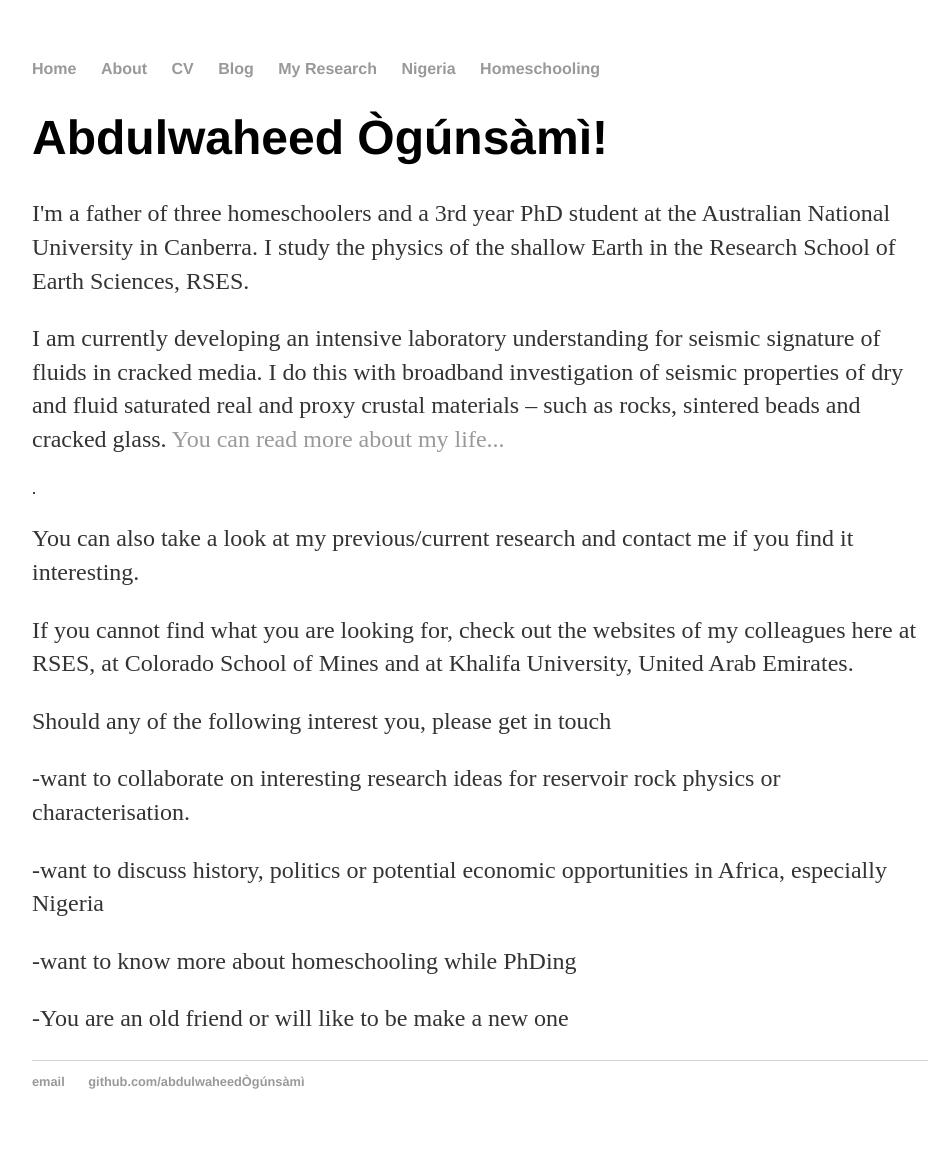
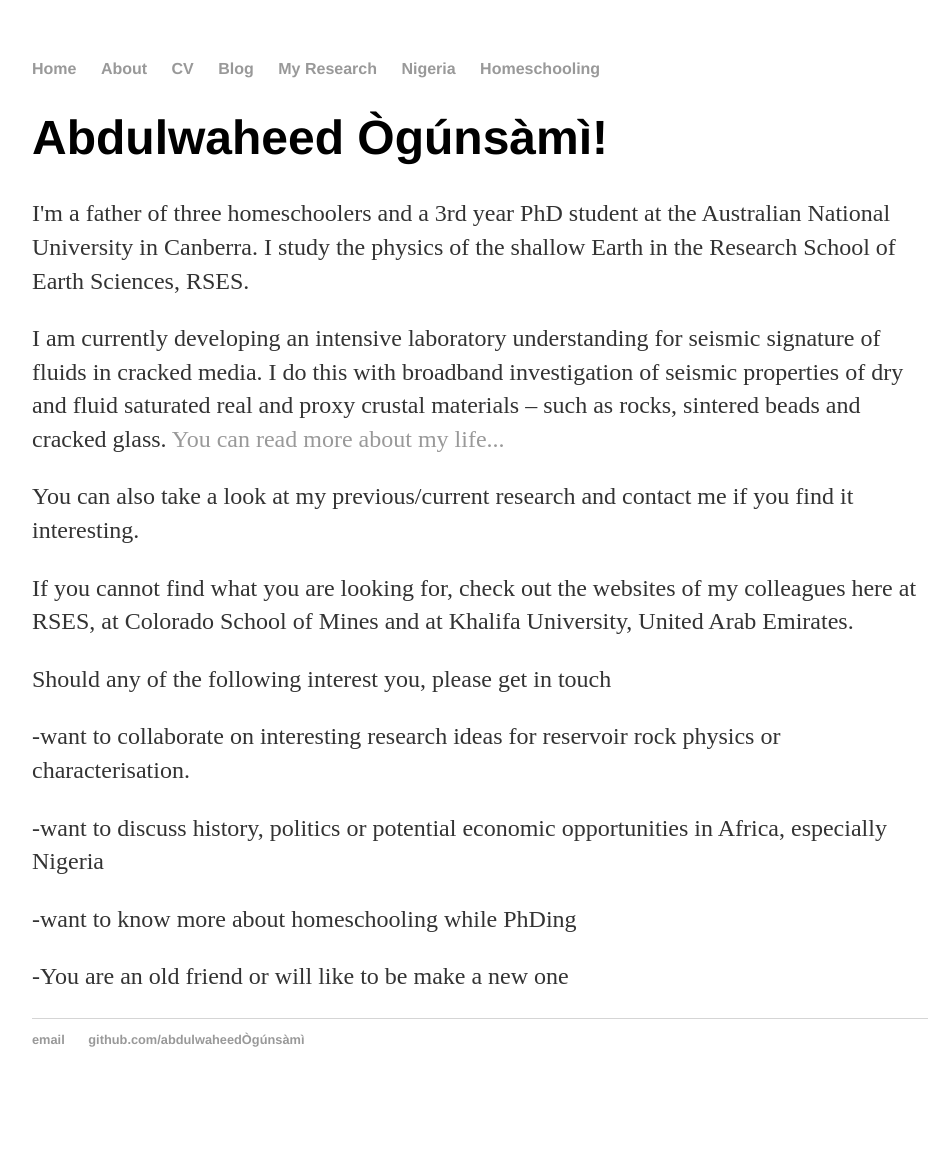
Before and after one commit to ogsm/ogsm.github.io, a Jekyll site: the page built from index.html, in a window 1280 px wide. Shown: the whole page, without its empty margins (160-1107 px from the left). Built offline with Jekyll 4.4.1, drawn with Linux system fonts in a browser that asks for light colours; after the commit the page ends 1107 px from its top, so only the background shows below that.

```diff
--- a/index.html
+++ b/index.html
@@ -6,7 +6,7 @@ title: Abdulwaheed Ògúnsàmì
 	<h1>Abdulwaheed Ògúnsàmì!</h1>
 	<p>I'm a father of  three homeschoolers and a 3rd year PhD student at the Australian National University in Canberra. I study the physics of the shallow  Earth in the Research School of Earth Sciences, RSES.
 
-        <p> I am currently developing an intensive laboratory  understanding for  seismic signature of fluids in cracked media.  I do this with broadband investigation  of seismic properties of dry and fluid saturated  real and proxy crustal materials – such as  rocks,         sintered beads and cracked glass. <a href="/about"> You can read more about my life...</a></p> </div><!-- /.blurb --> .
+        <p> I am currently developing an intensive laboratory  understanding for  seismic signature of fluids in cracked media.  I do this with broadband investigation  of seismic properties of dry and fluid saturated  real and proxy crustal materials – such as  rocks,         sintered beads and cracked glass. <a href="/about"> You can read more about my life...</a></p> </div><!-- /.blurb -->
         <p>You can also take a look at my previous/current research and contact me if you find it interesting.
 
         <p>If you cannot find what you are looking for, check out the websites of my colleagues here at RSES, at Colorado School of Mines         and at Khalifa University, United Arab Emirates.
```
